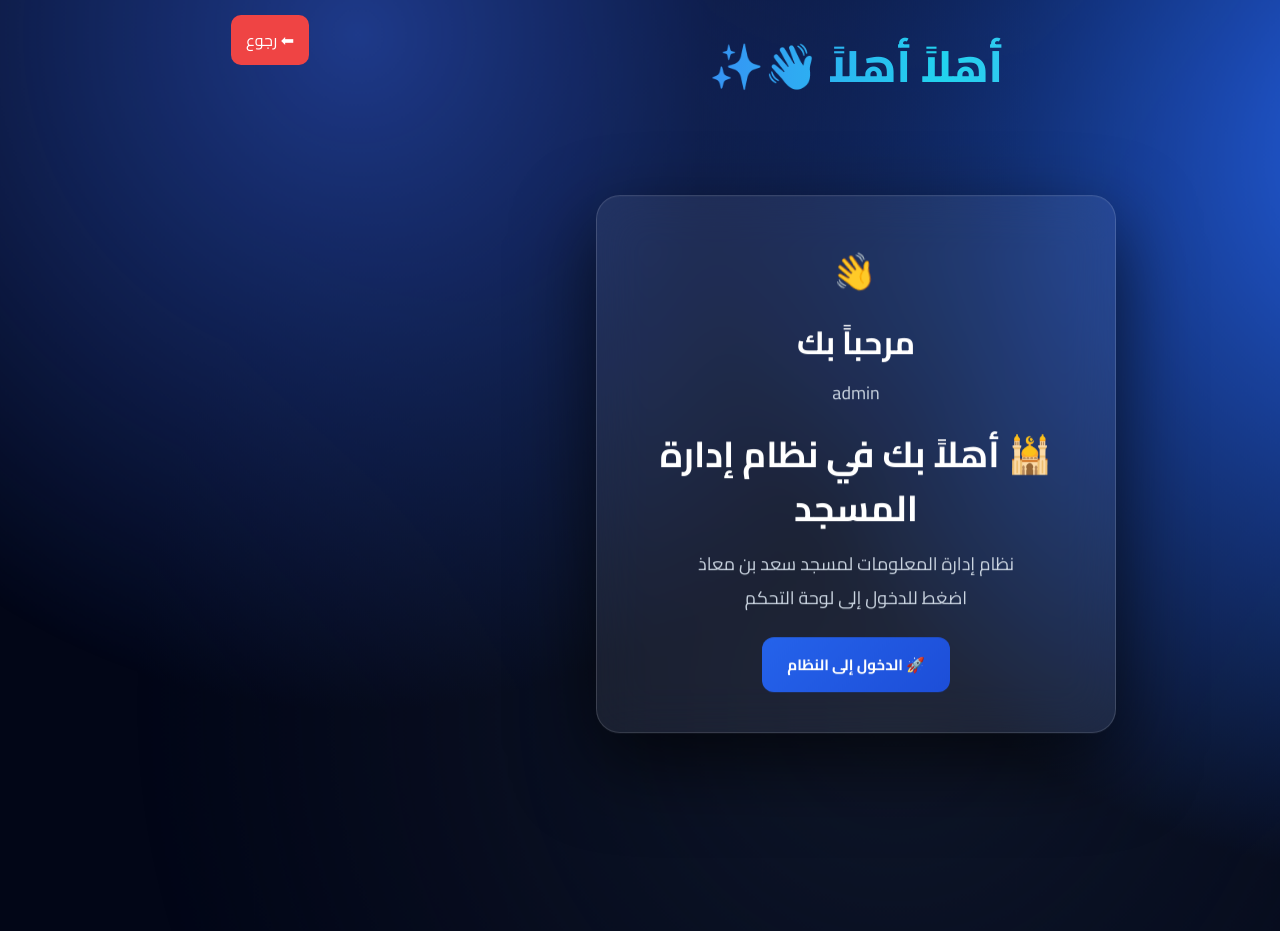
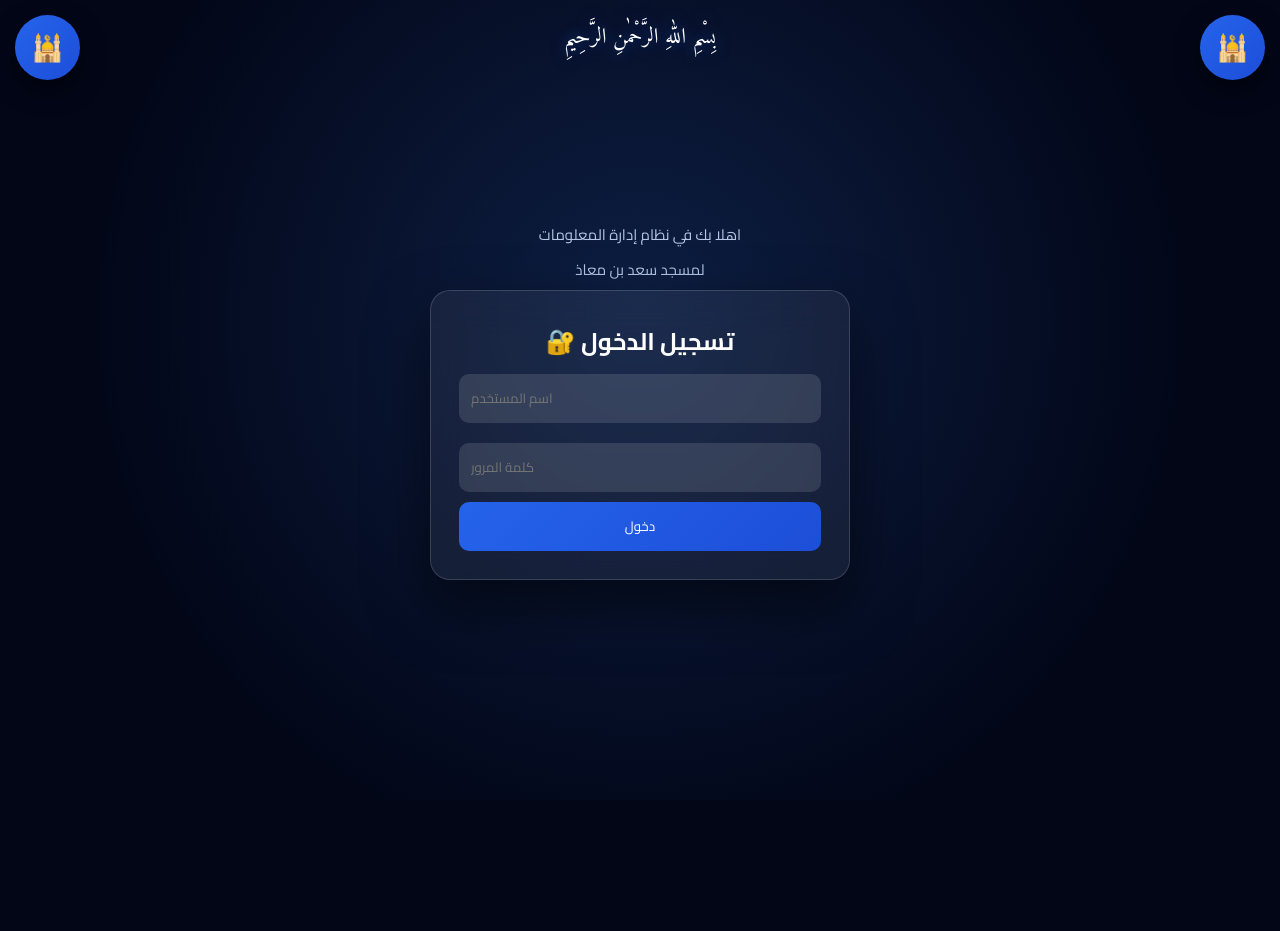
Before and after one commit to nawrasalananzeh-collab/mosque-system, a Flask app: page /welcome in a window 1280 px wide; the page is wider, and only the part inside the window is pictured. After the commit the page ends 729 px from the top of that part, so only its background shows below. Run offline with Flask 3, Linux system fonts and the light colour scheme; a user stored in the database is signed in.

Commit message:
update login page

```diff
--- a/templates/welcome.html
+++ b/templates/welcome.html
@@ -1,20 +1,20 @@
 <!DOCTYPE html>
-<html lang="ar" dir="rtl">
+<html lang="ar">
 <head>
+<meta name="viewport" content="width=device-width, initial-scale=1.0">
 <meta charset="UTF-8">
-<meta name="viewport" content="width=device-width, initial-scale=1.0">
+<title>تسجيل الدخول</title>
 
-<title>صفحة الترحيب</title>
-
-<link href="https://fonts.googleapis.com/css2?family=Cairo:wght@400;700;800&display=swap" rel="stylesheet">
+<link href="https://fonts.googleapis.com/css2?family=Cairo:wght@400;700&family=Amiri:wght@400;700&display=swap" rel="stylesheet">
 
 <style>
 
+/* RESET */
 *{
     margin:0;
     padding:0;
     box-sizing:border-box;
-    font-family:'Cairo',sans-serif;
+    font-family:'Cairo', sans-serif;
 }
 
 /* 🌌 الخلفية */
@@ -23,232 +23,128 @@ body{
     display:flex;
     justify-content:center;
     align-items:center;
+    overflow-x:hidden;
     background:#020617;
-    overflow:hidden;
+    color:white;
     padding:20px;
-    color:white;
+    position:relative;
 }
 
-/* الخلفية المتحركة */
-.bg{
+/* توهج الخلفية */
+body::before{
+    content:"";
     position:absolute;
-    inset:-20%;
-    background:
-        radial-gradient(circle at 20% 20%, #1e3a8a, transparent 40%),
-        radial-gradient(circle at 80% 30%, #2563eb, transparent 45%),
-        radial-gradient(circle at 50% 80%, #0f172a, transparent 60%);
-    animation:moveBG 12s ease-in-out infinite;
+    inset:0;
+    background: radial-gradient(circle at 50% 40%,
+        rgba(59,130,246,0.20),
+        transparent 70%);
+    pointer-events:none;
 }
 
-@keyframes moveBG{
-    0%{transform:translate(0,0);}
-    50%{transform:translate(40px,-30px);}
-    100%{transform:translate(0,0);}
+/* 🔥 البسملة */
+.top-basmala{
+    position:fixed;
+    top:18px;
+    left:50%;
+    transform:translateX(-50%);
+    font-family:'Amiri', serif;
+    font-size:22px;
+    color:#ffffff;
+    text-shadow:0 0 15px rgba(59,130,246,0.6);
+    z-index:10;
 }
 
-/* زر الرجوع */
-.back-btn{
+/* 🔥 الشعار */
+.logo-top{
     position:fixed;
     top:15px;
-    left:15px;
-
-    padding:10px 15px;
-
-    background:#ef4444;
+    width:65px;
+    height:65px;
+    border-radius:50%;
+    background:linear-gradient(135deg,#2563eb,#1d4ed8);
+    display:flex;
+    justify-content:center;
+    align-items:center;
+    font-size:26px;
     color:white;
-
-    text-decoration:none;
-    border-radius:10px;
-
-    z-index:100;
-
-    transition:.3s;
+    box-shadow:0 10px 25px rgba(0,0,0,0.5);
 }
 
-.back-btn:hover{
-    background:#dc2626;
-    transform:scale(1.05);
+.logo-left{ left:15px; }
+.logo-right{ right:15px; }
+
+/* المحتوى */
+.container{
+    width:100%;
+    display:flex;
+    flex-direction:column;
+    align-items:center;
+    text-align:center;
 }
 
-/* ✨ أهلاً أهلاً */
-.big-welcome{
-    position:fixed;
-    top:25px;
-    left:50%;
-    transform:translateX(-50%);
-
-    font-size:clamp(30px,4vw,44px);
-    font-weight:800;
-
-    white-space:nowrap;
-
-    background:linear-gradient(
-        90deg,
-        #60a5fa,
-        #3b82f6,
-        #22d3ee,
-        #60a5fa
-    );
-
-    background-size:300% 100%;
-
-    -webkit-background-clip:text;
-    -webkit-text-fill-color:transparent;
-
-    animation:
-        shineMove 3s linear infinite,
-        popIn .8s ease-out;
-
-    z-index:100;
-}
-
-@keyframes shineMove{
-    0%{background-position:0% 50%;}
-    100%{background-position:300% 50%;}
-}
-
-@keyframes popIn{
-    0%{
-        opacity:0;
-        transform:translateX(-50%) scale(.6);
-    }
-
-    100%{
-        opacity:1;
-        transform:translateX(-50%) scale(1);
-    }
+/* العنوان */
+.title{
+    color:#cbd5e1;
+    font-size:15px;
+    margin-bottom:6px;
 }
 
 /* 🧊 الصندوق */
 .box{
-    width:min(94vw,520px);
+    width:90%;
+    max-width:420px;
+    padding:28px;
+    border-radius:20px;
 
-    margin-top:130px;
+    background: rgba(255,255,255,0.06);
+    backdrop-filter: blur(20px);
+    -webkit-backdrop-filter: blur(20px);
 
-    padding:clamp(22px,4vw,40px);
+    border:1px solid rgba(255,255,255,0.15);
 
-    border-radius:24px;
-
-    background:rgba(255,255,255,.07);
-
-    backdrop-filter:blur(25px);
-    -webkit-backdrop-filter:blur(25px);
-
-    border:1px solid rgba(255,255,255,.15);
-
-    box-shadow:
-        0 30px 80px rgba(0,0,0,.65);
-
-    text-align:center;
+    box-shadow:0 25px 60px rgba(0,0,0,0.55);
 
     position:relative;
-    z-index:5;
-
-    animation:floatBox 6s ease-in-out infinite;
 }
 
-@keyframes floatBox{
-    0%,100%{
-        transform:translateY(0);
+/* الإدخال */
+input{
+    width:100%;
+    padding:12px;
+    margin:10px 0;
+    border-radius:10px;
+    border:none;
+    background: rgba(255,255,255,0.12);
+    color:white;
+    outline:none;
 }
 
-    50%{
-        transform:translateY(-10px);
-    }
+/* الزر */
+button{
+    width:100%;
+    padding:12px;
+    border:none;
+    border-radius:10px;
+    background: linear-gradient(135deg,#2563eb,#1d4ed8);
+    color:white;
+    cursor:pointer;
+    transition:0.3s;
 }
 
-/* 👋 الترحيب */
-.greeting{
-    margin-bottom:18px;
+button:hover{
+    transform:translateY(-2px);
+    box-shadow:0 15px 25px rgba(37,99,235,0.45);
 }
 
-.hand{
-    display:inline-block;
-    font-size:36px;
-
-    animation:wave 1.5s infinite;
-
-    transform-origin:70% 70%;
+/* 📱 موبايل */
+@media (max-width:600px){
+    .box{
+        width:95%;
+        padding:20px;
     }
 
-@keyframes wave{
-    0%{transform:rotate(0);}
-    25%{transform:rotate(20deg);}
-    50%{transform:rotate(-15deg);}
-    75%{transform:rotate(20deg);}
-    100%{transform:rotate(0);}
-}
-
-.greeting h2{
-    margin-top:8px;
-    font-size:clamp(22px,3vw,32px);
-}
-
-.greeting span{
-    display:block;
-    margin-top:4px;
-    color:#cbd5e1;
-    font-size:clamp(15px,2vw,18px);
-}
-
-.box h1{
-    font-size:clamp(24px,3.5vw,36px);
-    margin-bottom:12px;
-    line-height:1.5;
-}
-
-.box p{
-    color:#cbd5e1;
-    font-size:clamp(15px,2vw,18px);
-    line-height:1.9;
-}
-
-/* زر الدخول */
-.system-btn{
-    display:inline-block;
-
-    margin-top:22px;
-
-    padding:13px 25px;
-
-    background:linear-gradient(
-        135deg,
-        #2563eb,
-        #1d4ed8
-    );
-
-    color:white;
-
-    text-decoration:none;
-
-    border-radius:12px;
-
-    font-size:15px;
-    font-weight:700;
-
-    transition:.3s;
-}
-
-.system-btn:hover{
-    transform:translateY(-3px);
-}
-
-/* 📱 الهاتف */
-@media(max-width:600px){
-
-    .big-welcome{
-        top:18px;
-        font-size:32px;
-    }
-
-    .box{
-        margin-top:110px;
-        width:95vw;
-        padding:22px;
-    }
-
-    .system-btn{
-        width:100%;
+    .top-basmala{
+        font-size:18px;
     }
 }
 
@@ -257,33 +153,33 @@ body{
 
 <body>
 
-<div class="bg"></div>
+<div class="top-basmala">
+    بِسْمِ اللهِ الرَّحْمٰنِ الرَّحِيمِ
+</div>
 
-<a href="/" class="back-btn">⬅ رجوع</a>
+<div class="logo-top logo-left">🕌</div>
+<div class="logo-top logo-right">🕌</div>
 
-<div class="big-welcome">
-    أهلاً أهلاً 👋✨
-</div>
+<div class="container">
+
+    <div class="title">اهلا بك في نظام إدارة المعلومات</div>
+    <div class="title">لمسجد سعد بن معاذ</div>
 
     <div class="box">
 
-    <div class="greeting">
-        <div class="hand">👋</div>
+        <h2 style="color:white;">🔐 تسجيل الدخول</h2>
 
-        <h2>مرحباً بك</h2>
+        <form method="POST">
 
-        <span>{{ username }}</span>
+            <input type="text" name="username" placeholder="اسم المستخدم" required>
+
+            <input type="password" name="password" placeholder="كلمة المرور" required>
+
+            <button type="submit">دخول</button>
+
+        </form>
+
     </div>
-
-    <h1>🕌 أهلاً بك في نظام إدارة المسجد</h1>
-
-    <p>نظام إدارة المعلومات لمسجد سعد بن معاذ</p>
-
-    <p>اضغط للدخول إلى لوحة التحكم</p>
-
-    <a class="system-btn" href="/dashboard">
-        🚀 الدخول إلى النظام
-    </a>
 
 </div>
 
```
Lines whose indentation alone changed are shown as unchanged.
